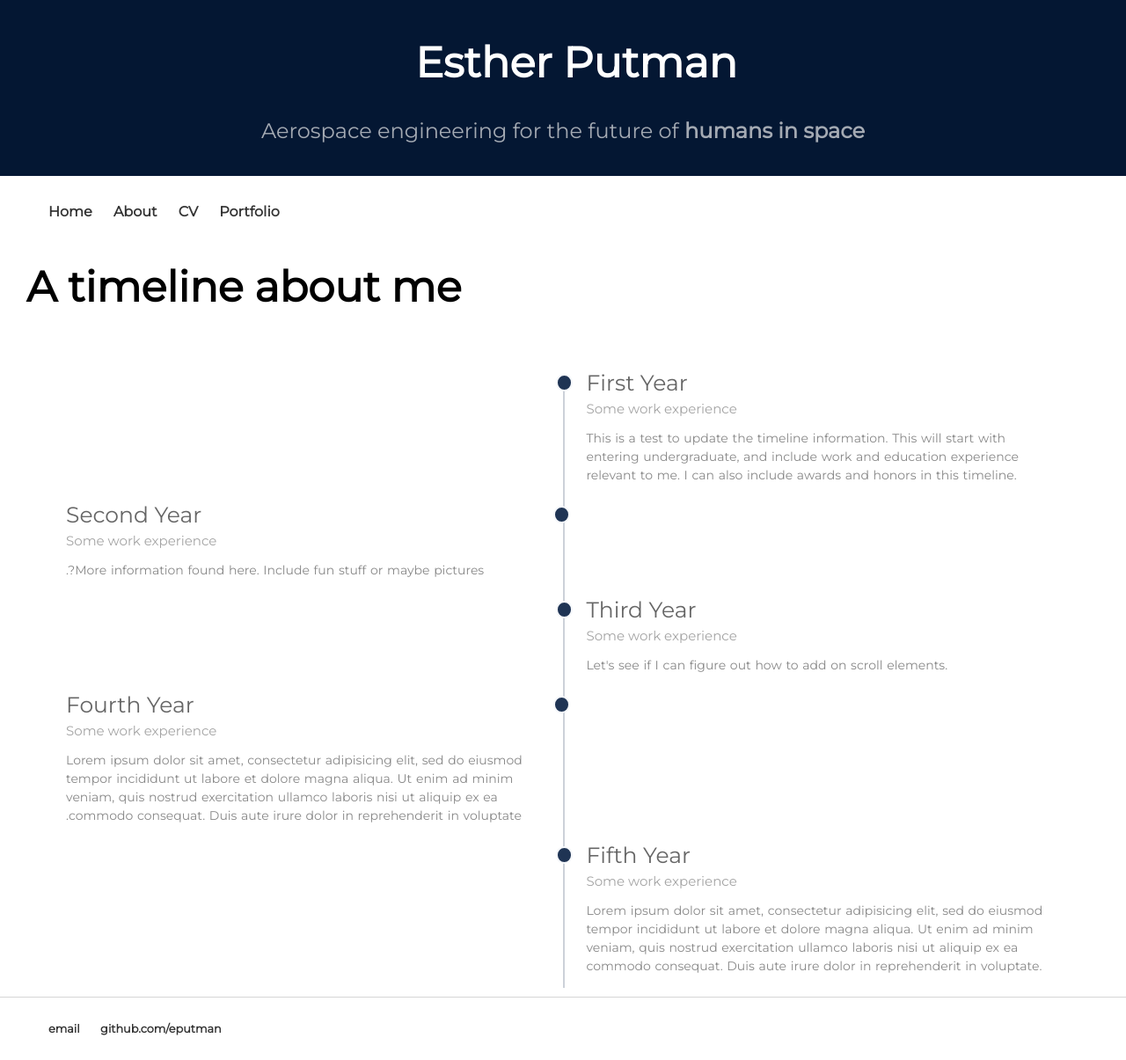
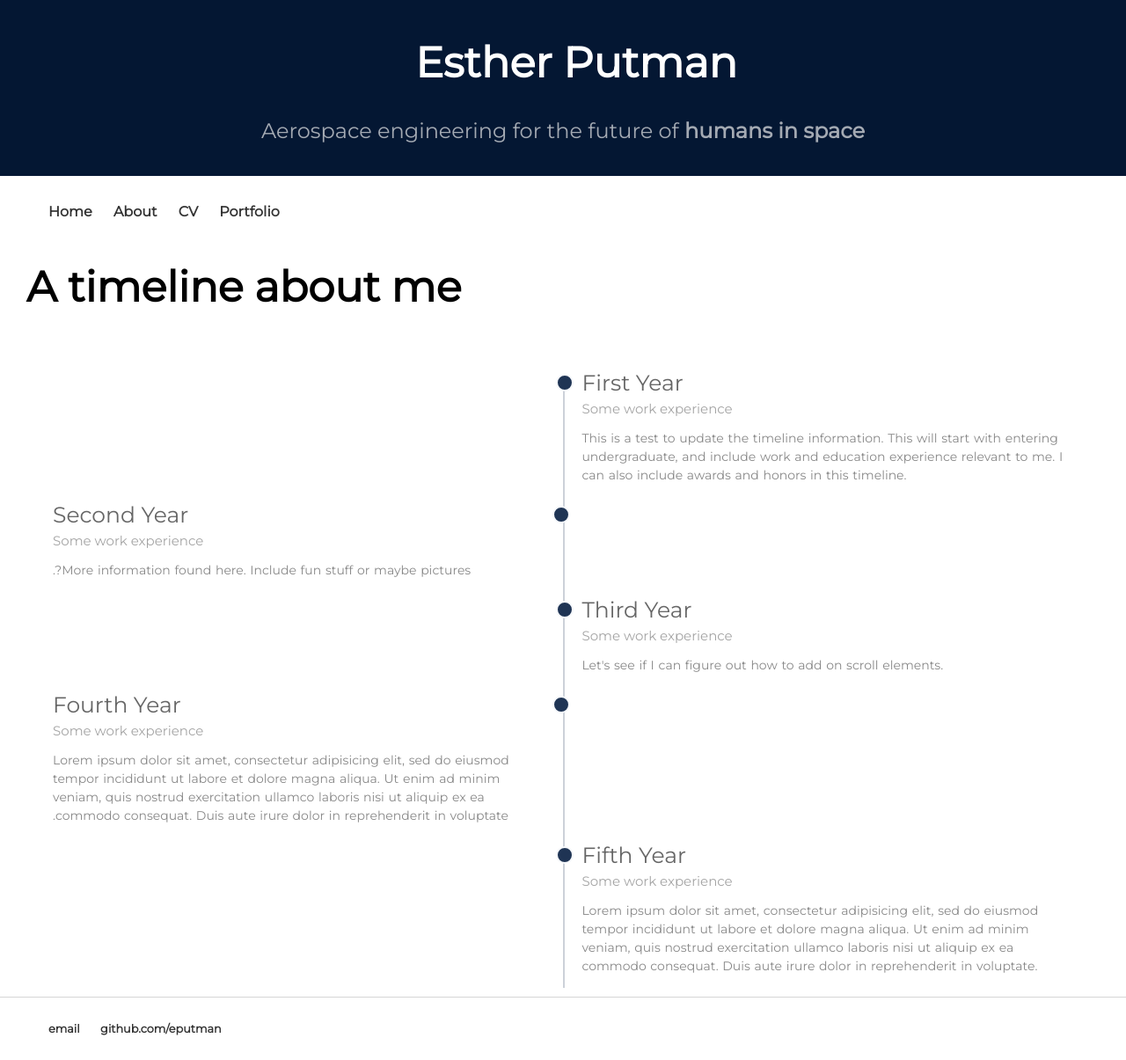
Before and after one commit to eputman/eputman.github.io, a Jekyll site: the page built from about/index.html, in a window 1280 px wide. Shown: the whole page at 88% size. Built offline with Jekyll 4.4.1, drawn with Linux system fonts in a browser that asks for light colours.

Commit message:
Update timeline.css

```diff
--- a/css/timeline.css
+++ b/css/timeline.css
@@ -113,7 +113,7 @@ ul.posts li {
 
 .timeline-content {
    width: 95%;
-   padding: 0 15px;
+   /*padding: 0 15px;*/
    color: #666
 }
 
@@ -169,5 +169,5 @@ ul.posts li {
 
   .timeline-block-left .marker {
     order: 1;
-  } */
+  }
 }
```
